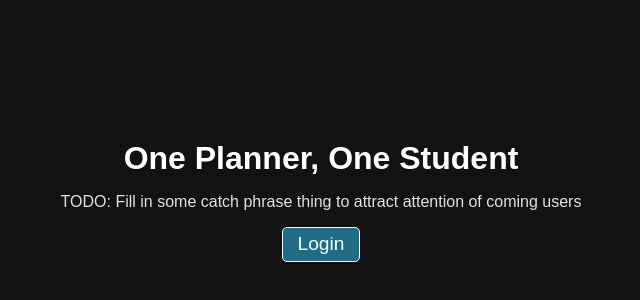
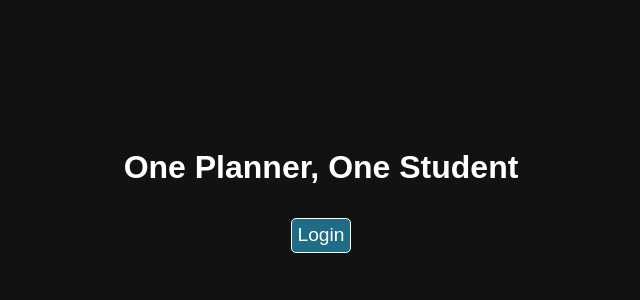
Before and after one commit to dylanzemlin/FinancialPlanner, a Next.js app: page / in a window 1280 px wide. Shown: the part 210-510 px from the top of the page, without its empty margins (319-959 px from the left). Built offline with nearby package versions, Linux system fonts and the light colour scheme; no server answers.

Commit message:
Removed todo text from login page

```diff
--- a/components/login/index.tsx
+++ b/components/login/index.tsx
@@ -8,11 +8,8 @@
 		<Container className={Styles.login}>
 			<div className={Styles.content}>
                 <h1> One Planner, One Student </h1>
-                <p>
-                    TODO: Fill in some catch phrase thing to attract attention of coming users
-                </p>
 
-                <a href="/api/auth/login">Login</a>
+                <a style={{ marginTop:"2rem" }} href="/api/auth/login">Login</a>
             </div>
 
             {/* Consider adding a image or something here? */}
```
